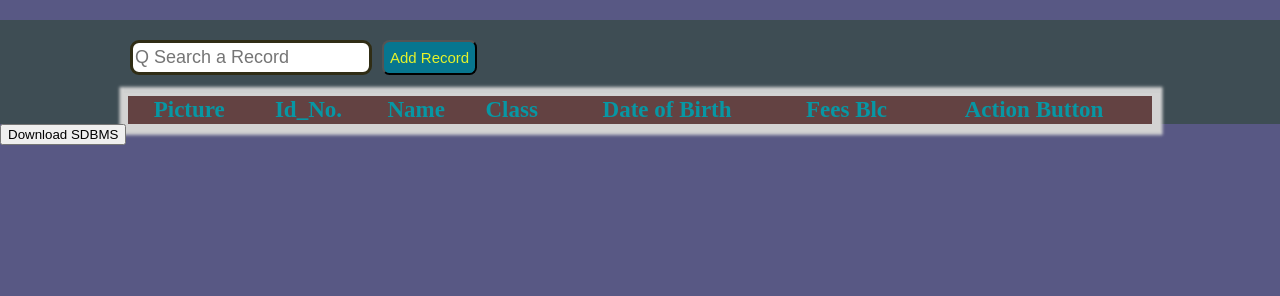
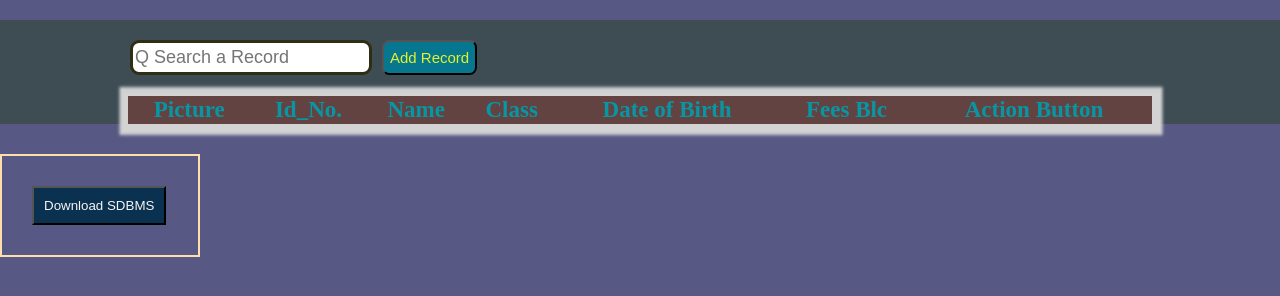
Before and after one commit to ReaganSekimuDev/DATABASE, a plain HTML site: page index.html in a window 1280 px wide. Shown: the part 164-460 px from the top of the page. Drawn offline with Linux system fonts and the light colour scheme.

Commit message:
style.css

```diff
--- a/style.css
+++ b/style.css
@@ -224,3 +224,21 @@ table tbody tr td{
     bottom: 210px;
     right: 10px;
 }
+
+#download{
+    margin-top: 30px;
+    padding: 30px;
+    width: 200px;
+    border: 2px solid navajowhite;
+}
+#download a{
+    text-decoration: none;
+    cursor: pointer;
+}
+
+#download a button{
+    padding: 10px;
+    background-color: rgb(11, 49, 80);
+    color: whitesmoke;
+    cursor: pointer;
+}
```
